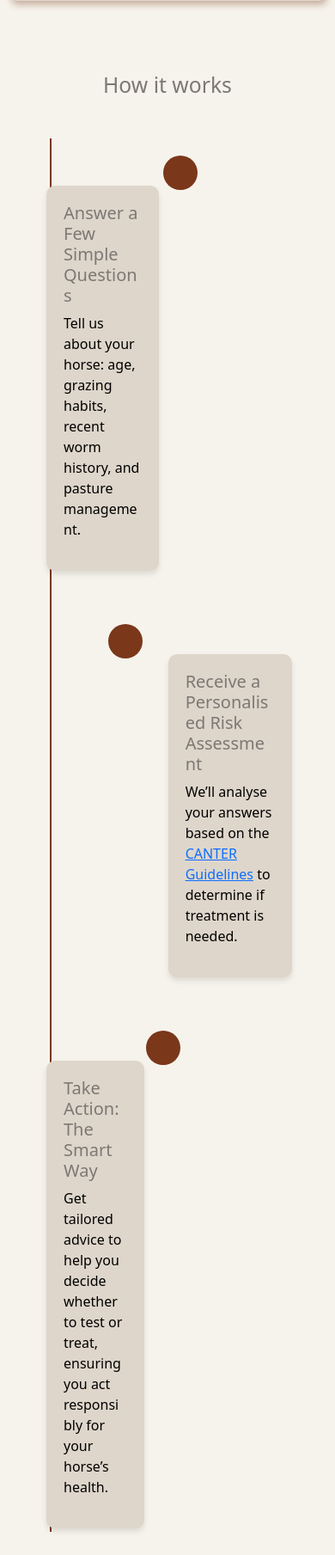
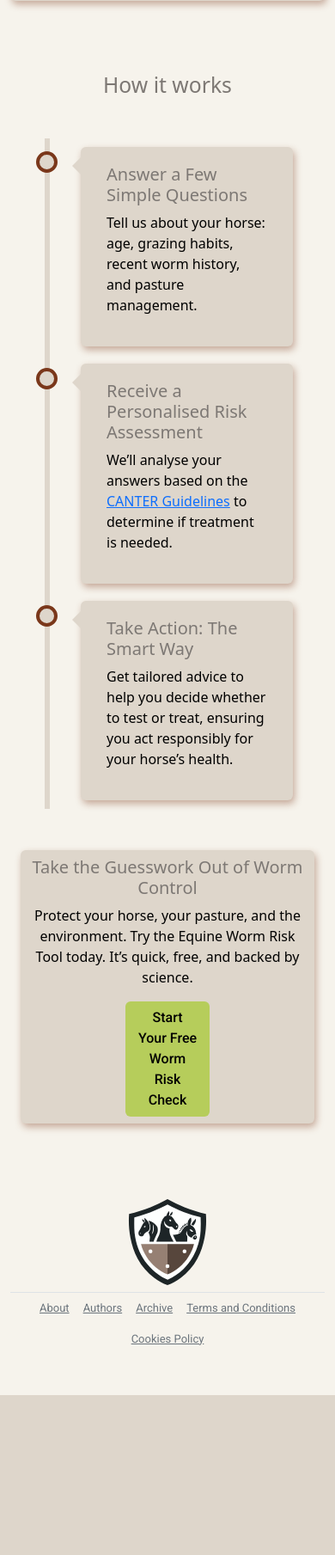
Before and after one commit to LukeI50/Horse-Site, a Django app: page / in a window 390 px wide. Shown: the part 2181-3990 px from the top of the page at 86% size. After the commit the page ends 3804 px from the top, so only its background shows below. Run offline with Django 4.2, Linux system fonts and the light colour scheme; some libraries are stand-ins or nearby versions.

Commit message:
refactor timeline styles to work on small screens

```diff
--- a/equiworm/templates/equiworm/home.html
+++ b/equiworm/templates/equiworm/home.html
@@ -9,10 +9,12 @@
         <div class="col-md-4">
             <div class="card  home-card">
                 <div class="card-body">
-                    <h5 class="card-title text-center border-bottom card-h5">Protect Your Horse. Prevent Resistance. Simplify Worm Control
+                    <h5 class="card-title text-center border-bottom card-h5">Protect Your Horse. Prevent Resistance.
+                        Simplify Worm Control
                     </h5>
                     <p class="card-text text-center mt-4">Using the latest <a
-                            href="https://canterforhorses.org.uk/guidelines/" target="_blank" >CANTER Guidelines</a>, our simple and
+                            href="https://canterforhorses.org.uk/guidelines/" target="_blank">CANTER Guidelines</a>, our
+                        simple and
                         science-backed tool helps
                         you assess your horse's worm risk and decide if treatment is needed—responsibly and effectively.
                     </p>
@@ -42,8 +44,12 @@
         <div class="col-md-4">
             <div class="card  home-card">
                 <div class="card-body">
-                    <h5 class="card-title text-center border-bottom card-h5">How Does the Equine Worm Risk Tool Work?</h5>
-                    <p class="card-text text-center mt-4">The Equine Worm Risk Tool helps horse owners assess worm infestation risks by asking questions about grazing, worming history, and pasture management. It then provides tailored advice on whether testing or treatment is needed, promoting responsible parasite management.</p>
+                    <h5 class="card-title text-center border-bottom card-h5">How Does the Equine Worm Risk Tool Work?
+                    </h5>
+                    <p class="card-text text-center mt-4">The Equine Worm Risk Tool helps horse owners assess worm
+                        infestation risks by asking questions about grazing, worming history, and pasture management. It
+                        then provides tailored advice on whether testing or treatment is needed, promoting responsible
+                        parasite management.</p>
                 </div>
                 <img src="{% static 'images/twohorses.jpg' %}" class="card-img-top" alt="Image for right section">
             </div>
@@ -56,74 +62,44 @@
 
         <div class="timeline">
             <!-- Item 1 (Left) -->
-            <div class="timeline-item">
-                <div class="timeline-content-right">
-                    <div class="card timeline-card">
+            <div class="timeline-container left">
+                <div class="timeline-content">
                     <h5>Answer a Few Simple Questions</h5>
-                        <p>Tell us about your horse: age, grazing habits, recent worm history, and pasture management.</p>
+                    <p>Tell us about your horse: age, grazing habits, recent worm history, and pasture management.
+                    </p>
                 </div>
             </div>
-                <div class="timeline-icon">
-                    <i class="bi bi-pencil-square"></i>
+            <!-- Item 2 (Right) -->
+            <div class="timeline-container right">
+                <div class="timeline-content">
+                    <h5>Receive a Personalised Risk Assessment</h5>
+                    <p>We’ll analyse your answers based on the <a href="https://canterforhorses.org.uk/guidelines/"
+                            target="_blank">CANTER Guidelines</a> to determine if treatment is needed.</p>
                 </div>
-                <div class="timeline-content-left"></div>
-            </div>
-
-            <!-- Item 2 (Right) -->
-            <div class="timeline-item">
-                <div class="timeline-content-right">
-                    <div class="card timeline-card">
-                        <h5>Receive a Personalised Risk Assessment</h5>
-                        <p>We’ll analyse your answers based on the <a
-                            href="https://canterforhorses.org.uk/guidelines/" target="_blank" >CANTER Guidelines</a> to determine if treatment is needed.</p>
-                    </div>
-                </div>
-                <div class="timeline-icon">
-                    <i class="bi bi-phone"></i>
-                </div>
-                <div class="timeline-content-left"></div>
             </div>
 
             <!-- Item 3 (Left) -->
-            <div class="timeline-item">
-                <div class="timeline-content-right">
-                    <div class="card timeline-card">
+            <div class="timeline-container left">
+                <div class="timeline-content">
                     <h5>Take Action: The Smart Way</h5>
-                        <p>Get tailored advice to help you decide whether to test or treat, ensuring you act responsibly for your horse’s health.</p>
+                    <p>Get tailored advice to help you decide whether to test or treat, ensuring you act responsibly
+                        for your horse’s health.</p>
                 </div>
             </div>
-                <div class="timeline-icon">
-                    <i class="bi bi-chat-dots"></i>
-                </div>
-                <div class="timeline-content-left"></div>
         </div>
 
-            <!-- Item 4 (Right) -->
-            <!-- <div class="timeline-item">
-                <div class="timeline-content-right">
-                    <div class="card">
-                        <h5>Study equipment delivery</h5>
-                        <p>We'll send you everything you need to complete the study, all free.</p>
-                    </div>
-                </div>
-                <div class="timeline-icon">
-                    <i class="bi bi-cart"></i> <!-- Example icon -->
-                <!-- </div>
-                <div class="timeline-content-left"></div>
-            </div>
-        </div>
-    </div> -->
         <!------------------------------------------- Risk Assessment Section -->
         <div class="text-center mt-5">
             <div class="card pt-6">
                 <h5 class="card-title">Take the Guesswork Out of Worm Control</h5>
-            <p class="card-text">Protect your horse, your pasture, and the environment. Try the Equine Worm Risk Tool
+                <p class="card-text">Protect your horse, your pasture, and the environment. Try the Equine Worm Risk
+                    Tool
                     today. It’s quick, free, and backed by science.
                 </p>
                 <div class="d-flex justify-content-center">
-                <a href="{% url 'questionnaire_view' 'check-worm-risk' %}" class=" btn btn-md form-btn ">Start Your Free
+                    <a href="{% url 'questionnaire_view' 'check-worm-risk' %}" class=" btn btn-md form-btn ">Start
+                        Your Free
                         Worm Risk Check</a>
-            </div>
                 </div>
             </div>
         </div>
--- a/static/css/style.css
+++ b/static/css/style.css
@@ -194,138 +194,132 @@ ol li::marker {
     border-radius: 10px;
 }
 
-/* TimeLine*/
-
+/* The actual timeline (the vertical ruler) */
 .timeline {
   position: relative;
-    padding: 40px 0;
-    display: flex;
-    flex-direction: column;
-    justify-content: center;
-    align-items: center;
+  max-width: 1200px;
+  margin: 0 auto;
 }
 
-/* Line connecting the timeline items */
-.timeline::before {
+/* The actual timeline (the vertical ruler) */
+.timeline::after {
   content: '';
   position: absolute;
+  width: 6px;
+  background-color: #DED6CB;
+  top: 0;
+  bottom: 0;
   left: 50%;
-    top: 0;
-    height: calc(100% / 4 * 3); /* Adjust the height of the line */
-    width: 2px;
-    background-color: #7A371A;
-    transform: translateX(-50%);
+  margin-left: -3px;
 }
 
-/* Styling for each timeline item */
-.timeline-item {
-    display: flex;
-    align-items: center;
+/* Container around content */
+.timeline-container {
+  padding: 10px 40px;
   position: relative;
-    width: 100%;
-    margin-bottom: 50px;
-    justify-content: center;
+  background-color: inherit;
+  width: 50%;
 }
 
-/* Alternate left and right positioning of timeline items */
-.timeline-item:nth-child(even) {
-    flex-direction: row-reverse; /* For odd items, position to the right */
-}
-
-.timeline-item:nth-child(odd) {
-    flex-direction: row; /* For even items, position to the left */
-}
-
-/* Content on the left side of the timeline */
-.timeline-item .timeline-content-left {
-    flex: 1;
-    padding-right: 20px;
-    text-align: right;
-}
-
-/* Content on the right side of the timeline */
-.timeline-item .timeline-content-right {
-
-
-    flex: 1;
-    padding-left: 40px;
-    padding-right: 40px;
-    text-align: left;
-}
-
-/* Icon styling */
-.timeline-icon {
-    background-color: #7A371A;
-    color: white;
+/* The circles on the timeline */
+.timeline-container::after {
+  content: '';
+  position: absolute;
+  width: 25px;
+  height: 25px;
+  right: -17px;
+  background-color: #DED6CB;
+  border: 4px solid #7A371A;
+  top: 15px;
   border-radius: 50%;
-    padding: 20px;
-    font-size: 20px;
-    position: absolute;
-    top: 50%;
-    left: 50%;
-    transform: translate(-50%, -50%);
   z-index: 1;
 }
 
-/* Styling for cards */
-.timeline-card {
-    margin-top: 15px;
-    padding: 20px;
-    border-radius: 10px;
-    box-shadow: 0 4px 6px rgba(0, 0, 0, 0.1);
-    width: 100%;
+/* Place the container to the left */
+.left {
+  left: 0;
 }
 
-/* Spacing for timeline item content */
-.timeline-item .timeline-content {
-    font-size: 16px;
+/* Place the container to the right */
+.right {
+  left: 50%;
 }
 
-/* Adjustments for Small Screens (below 576px) */
-@media (max-width: 576px) {
-
-
-.navbar-brand {
-padding-left: 0;
+/* Add arrows to the left container (pointing right) */
+.left::before {
+  content: " ";
+  height: 0;
+  position: absolute;
+  top: 22px;
+  width: 0;
+  z-index: 1;
+  right: 30px;
+  border: medium solid #DED6CB;
+  border-width: 10px 0 10px 10px;
+  border-color: transparent transparent transparent #DED6CB;
 }
 
-
-    /* Adjust the line to the left */
-    .timeline {
-        padding-left: 20px;
+/* Add arrows to the right container (pointing left) */
+.right::before {
+  content: " ";
+  height: 0;
+  position: absolute;
+  top: 22px;
+  width: 0;
+  z-index: 1;
+  left: 30px;
+  border: medium solid #DED6CB;
+  border-width: 10px 10px 10px 0;
+  border-color: transparent #DED6CB transparent transparent;
 }
 
-    .timeline::before {
-        left: 10%;
-        transform: translateX(0);
+/* Fix the circle for containers on the right side */
+.right::after {
+  left: -12px;
 }
 
-    /* Ensure timeline items are vertically aligned on small screens */
-    .timeline-item {
-        flex-direction: column; /* Stack items vertically */
-        align-items: flex-start; /* Align items to the left */
+.left::after {
+    right: -12px;
   }
 
-    /* Adjust the cards for left alignment */
-    .timeline-item .timeline-content-left,
-    .timeline-item .timeline-content-right {
-        padding-left: 10px;
-        padding-right: 10px;
+/* The actual content */
+.timeline-content {
+    padding: 20px 30px;
+    background-color: #DED6CB;
+    position: relative;
+    border-radius: 6px;
+    box-shadow: 2px 4px 8px rgba(122, 55, 26, 0.4);
   }
 
-    /* Ensure icons and cards align properly */
-    .timeline-item .timeline-icon {
-        position: static;
-        margin-bottom: 15px;
+/* Media queries - Responsive timeline on screens less than 600px wide */
+@media screen and (max-width: 600px) {
+    /* Place the timelime to the left */
+      .timeline::after {
+        left: 31px;
       }
 
-    /* Ensure the cards are aligned to the left */
-    .timeline-item .timeline-card {
-        width: 90%; /* Reduce width for better alignment */
+    /* Full-width containers */
+      .timeline-container {
+        width: 100%;
+        padding-left: 70px;
+        padding-right: 25px;
       }
 
-    /* Remove padding from navbar/logo */
-    .navbar-brand {
-        padding-left: 0 !important;
+    /* Make sure that all arrows are pointing leftwards */
+      .timeline-container::before {
+        left: 60px;
+        border: medium solid #DED6CB;
+        border-width: 10px 10px 10px 0;
+        border-color: transparent #DED6CB transparent transparent;
+      }
+
+    /* Make sure all circles are at the same spot */
+      .left::after, .right::after {
+        left: 18px;
+      }
+
+    /* Make all right containers behave like the left ones */
+      .right {
+        left: 0%;
       }
 }
--- a/templates/base.html
+++ b/templates/base.html
@@ -51,7 +51,7 @@
     {% endblock scripts %}
     <script src="https://cdn.jsdelivr.net/npm/bootstrap-icons/font/bootstrap-icons.js"></script>
     <script src="https://cdn.jsdelivr.net/npm/bootstrap@5.3.3/dist/js/bootstrap.bundle.min.js"
-        integrity="sha384-YvpcrYf0tY3lHB60NNkmXc5s9fDVZLESaAA55NDzOxhy9GkcIdslK1eN7N6jIeHz" crossorigin="anonymous">
+    integrity="sha384-YvpcrYf0tY3lHB60NNkmXc5s9fDVZLESaAA55NDzOxhy9GkcIdslK1eN7N6jIeHz" crossorigin="anonymous">
     </script>
 </body>
 
```
Lines whose indentation alone changed are shown as unchanged.
